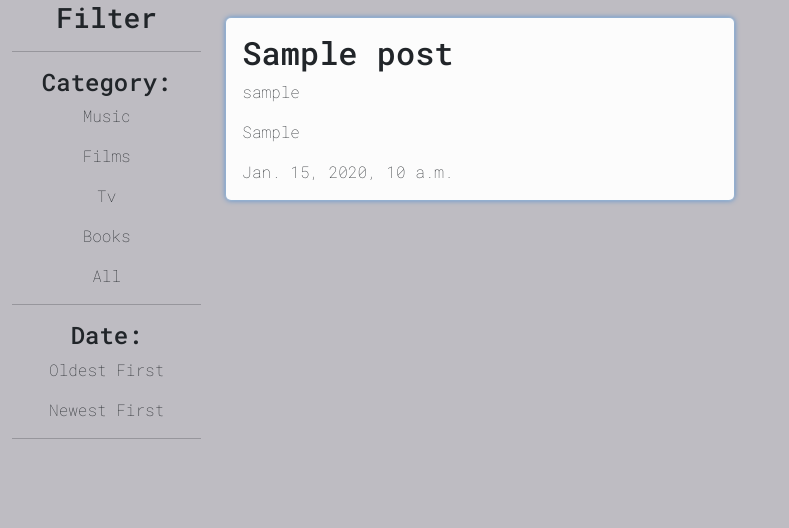
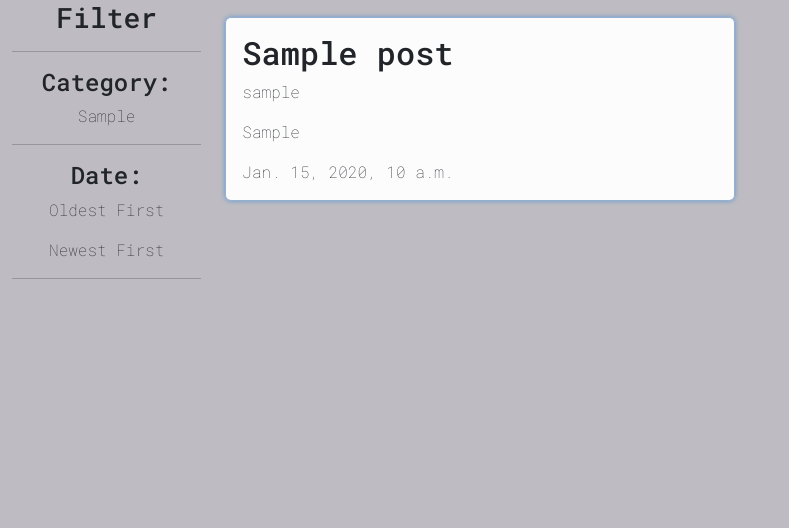
Before and after one commit to eosull/Something-Like, a Django app: page /explore in a window 1280 px wide. Shown: the part 71-599 px from the top of the page, without its empty margins (0-789 px from the left). Run offline with Django 4.2, Linux system fonts and the light colour scheme; tables that the repository leaves empty hold one stand-in row (values such as "Sample post").

Commit message:
feat:pass all active categories to explore

```diff
--- a/blog/views.py
+++ b/blog/views.py
@@ -2,7 +2,7 @@ from django.shortcuts import render, get_object_or_404, redirect
 from django.http import HttpResponseRedirect
 from django.views import generic, View
 
-from .models import Post
+from .models import Post, Category
 from .forms import CommentForm, PostForm
 
 
@@ -12,9 +12,16 @@ class IndexList(generic.ListView):
     paginate_by = 3
 
 class ExploreList(generic.ListView):
-    queryset = Post.objects.all()
+    model = Post
     template_name = "explore.html"
     paginate_by = 6
+
+    def get_context_data(self, **kwargs):
+        context = super(ExploreList, self).get_context_data(**kwargs)
+
+        context['post_list'] = Post.objects.all()
+        context['category_list'] = Category.objects.all()
+        return context
 
 
 class NewPost(View):
--- a/templates/explore.html
+++ b/templates/explore.html
@@ -9,11 +9,9 @@
             <h3>Filter</h3>
             <hr>
             <h4>Category:</h4>
-            <p>Music</p>
-            <p>Films</p>
-            <p>Tv</p>
-            <p>Books</p>
-            <p>All</p>
+            {% for category in category_list %}
+                <p>{{ category }}</p>
+            {% endfor %}
             <hr>
             <h4>Date:</h4>
             <p>Oldest First</p>
```
